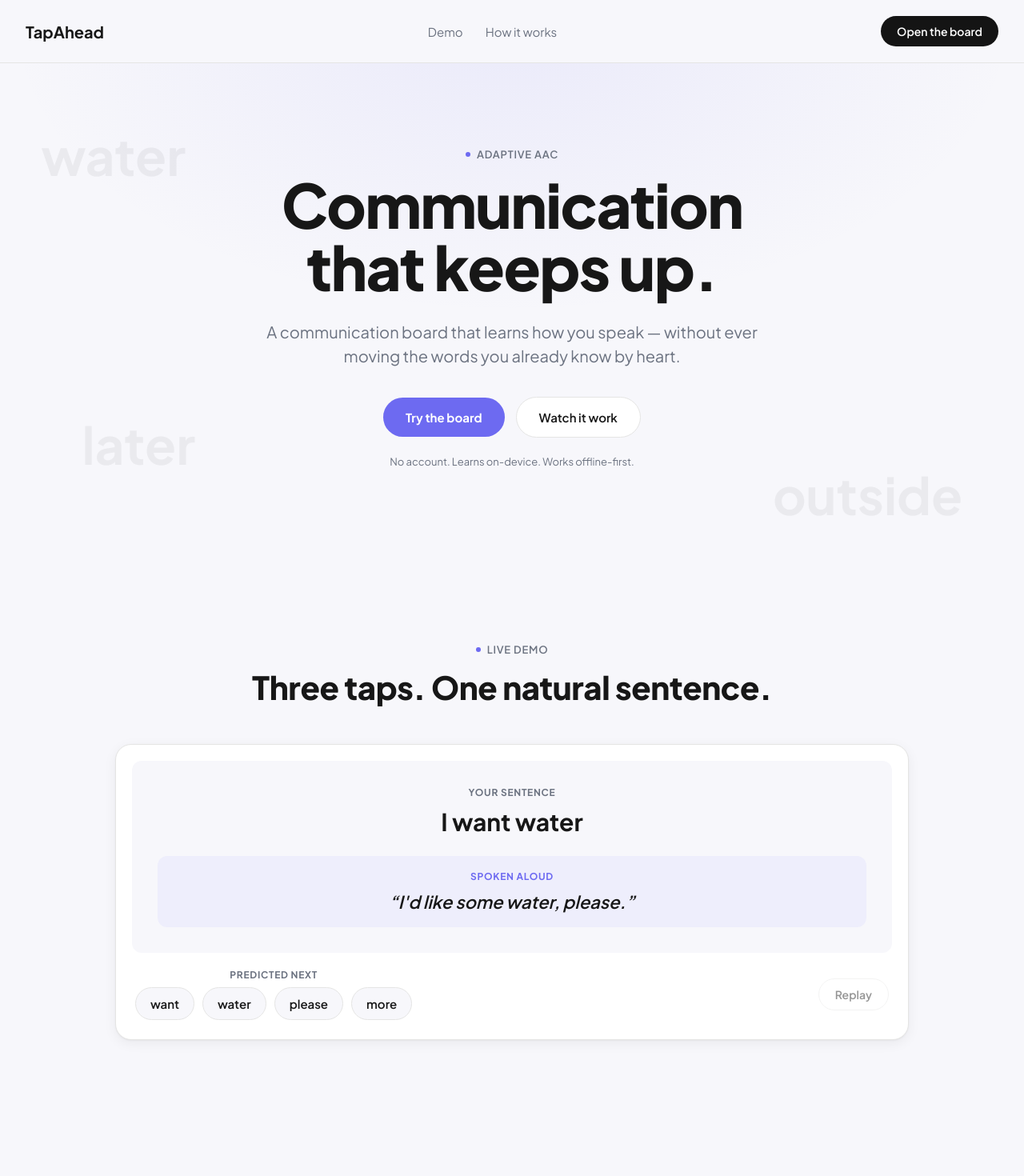
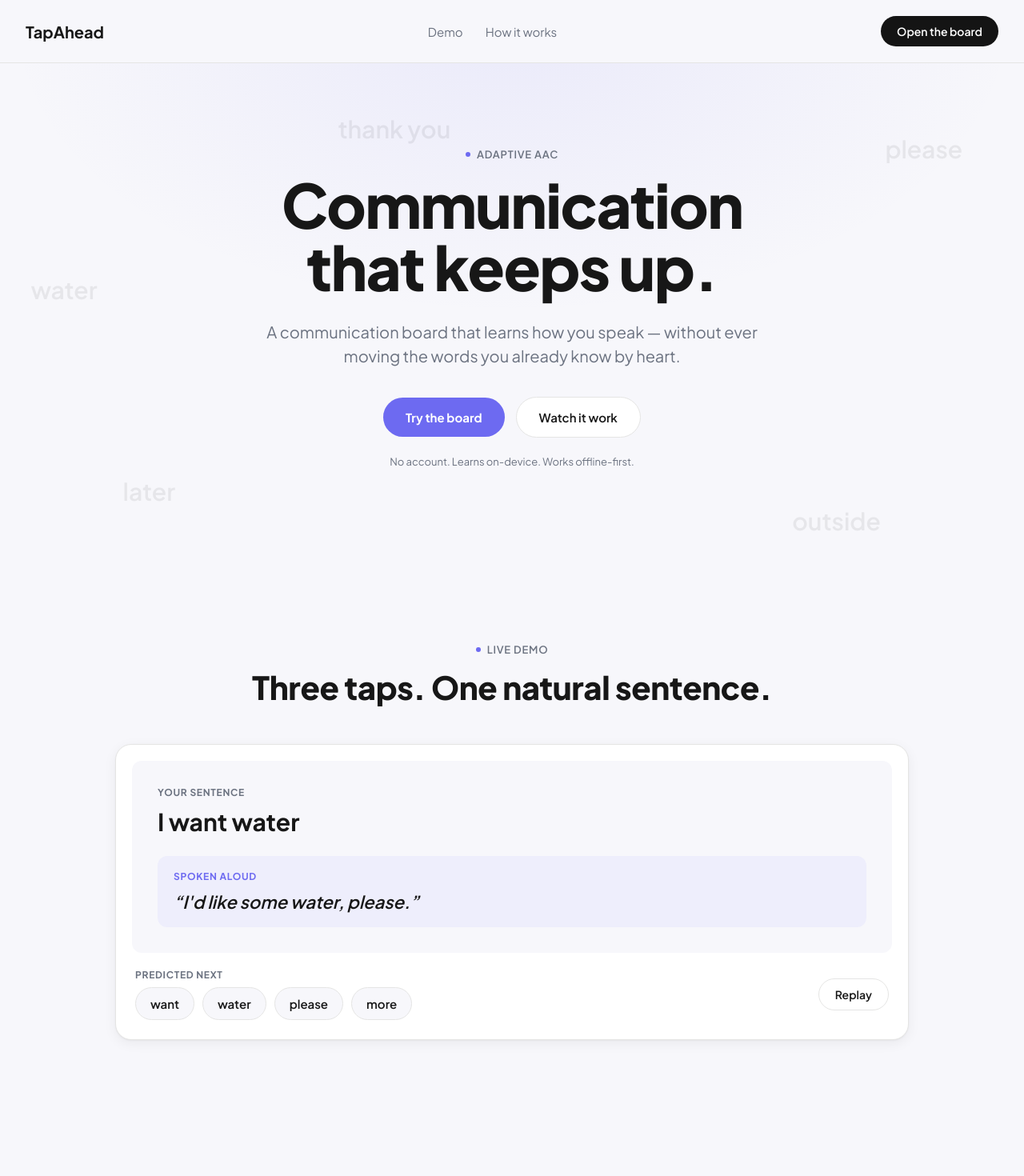
Before and after one commit to Priyanshi0275/tapahead, a Next.js app: page / in a window 1280 px wide. Shown: the top 1470 px of the page at 80% size. Built offline with nearby package versions, Linux system fonts and the light colour scheme.

Commit message:
Fix demo alignment/timing, add run-once animation with highlight+replay, functional reshuffle toggle, staggered prediction cards, updated hero watermarks

```diff
--- a/app/globals.css
+++ b/app/globals.css
@@ -173,28 +173,38 @@
 
 .hero-watermark {
   position: absolute;
-  font-size: 64px;
-  font-weight: 700;
+  font-size: 30px;
+  font-weight: 600;
   color: var(--color-ink);
-  opacity: 0.05;
+  opacity: 0.07;
   z-index: 0;
   pointer-events: none;
   white-space: nowrap;
 }
 
 .hero-watermark-1 {
-  top: 12%;
-  left: 4%;
+  top: 10%;
+  left: 33%;
 }
 
 .hero-watermark-2 {
-  bottom: 18%;
-  left: 8%;
+  top: 14%;
+  right: 6%;
 }
 
 .hero-watermark-3 {
-  bottom: 8%;
-  right: 6%;
+  top: 42%;
+  left: 3%;
+}
+
+.hero-watermark-4 {
+  bottom: 12%;
+  left: 12%;
+}
+
+.hero-watermark-5 {
+  bottom: 6%;
+  right: 14%;
 }
 
 .hero-inner {
@@ -334,12 +344,14 @@
   padding: 20px;
   box-shadow: var(--shadow-soft);
   margin-top: 48px;
+  text-align: left;
 }
 
 .demo-panel {
   background: var(--color-bg);
   border-radius: var(--radius-md);
   padding: 32px;
+  text-align: left;
 }
 
 .demo-label {
@@ -379,24 +391,11 @@
   }
 }
 
-.demo-spoken-wrap {
-  display: grid;
-  grid-template-rows: 0fr;
-  transition: grid-template-rows 0.45s ease, margin-top 0.45s ease;
-  margin-top: 0;
-}
-
-.demo-spoken-wrap.visible {
-  grid-template-rows: 1fr;
+/* Spoken box only ever mounts once the sentence is ready — box and text
+   always arrive together, never an empty box followed by text. */
+.demo-spoken {
+  animation: demo-spoken-in 0.4s ease;
   margin-top: 20px;
-}
-
-.demo-spoken-wrap > .demo-spoken {
-  overflow: hidden;
-  min-height: 0;
-}
-
-.demo-spoken {
   background: var(--color-brand-soft);
   border-radius: var(--radius-md);
   padding: 18px 20px;
@@ -425,6 +424,17 @@
   transform: translateY(0);
 }
 
+@keyframes demo-spoken-in {
+  from {
+    opacity: 0;
+    transform: translateY(10px);
+  }
+  to {
+    opacity: 1;
+    transform: translateY(0);
+  }
+}
+
 .demo-footer {
   display: flex;
   align-items: center;
@@ -432,6 +442,7 @@
   flex-wrap: wrap;
   gap: 16px;
   padding: 20px 4px 4px;
+  text-align: left;
 }
 
 .demo-predicted-tiles {
@@ -447,6 +458,12 @@
   padding: 10px 18px;
   font-weight: 600;
   font-size: 15px;
+  transition: border-color 0.2s ease, box-shadow 0.2s ease;
+}
+
+.pill-tile-highlight {
+  border-color: var(--color-brand);
+  box-shadow: 0 0 0 3px var(--color-brand-soft);
 }
 
 .pill-ghost {
@@ -457,6 +474,10 @@
   font-weight: 600;
   font-size: 14px;
   color: var(--color-ink);
+}
+
+.pill-ghost:hover {
+  background: var(--color-bg);
 }
 
 /* ---------------------------------------------------------------
@@ -522,6 +543,18 @@
   text-align: center;
   font-weight: 600;
   font-size: 15px;
+  animation: tile-shuffle-in 0.35s ease backwards;
+}
+
+@keyframes tile-shuffle-in {
+  from {
+    opacity: 0;
+    transform: scale(0.9) translateY(6px);
+  }
+  to {
+    opacity: 1;
+    transform: scale(1) translateY(0);
+  }
 }
 
 .mini-board-caption {
--- a/app/page.js
+++ b/app/page.js
@@ -1,8 +1,7 @@
 import Link from 'next/link';
 import DemoAnimation from '@/components/DemoAnimation';
 import Reveal from '@/components/Reveal';
-
-const coreGridWords = ['I', 'want', 'water', 'more', 'help', 'please', 'yes', 'no'];
+import CoreIdeaDemo from '@/components/CoreIdeaDemo';
 
 const predictionCards = [
   {
@@ -42,9 +41,11 @@
 
       {/* Hero */}
       <section className="hero">
-        <span className="hero-watermark hero-watermark-1">water</span>
-        <span className="hero-watermark hero-watermark-2">later</span>
-        <span className="hero-watermark hero-watermark-3">outside</span>
+        <span className="hero-watermark hero-watermark-1">thank you</span>
+        <span className="hero-watermark hero-watermark-2">please</span>
+        <span className="hero-watermark hero-watermark-3">water</span>
+        <span className="hero-watermark hero-watermark-4">later</span>
+        <span className="hero-watermark hero-watermark-5">outside</span>
 
         <div className="hero-inner">
           <span className="section-eyebrow" style={{ justifyContent: 'center' }}>
@@ -82,56 +83,28 @@
       {/* Core idea */}
       <section className="section" id="how-it-works">
         <Reveal>
-        <div className="core-idea-grid">
-          <div>
-            <span className="section-eyebrow">The core idea</span>
-            <h2 className="section-title" style={{ fontSize: 36 }}>
-              Your words stay where they belong.
-            </h2>
-            <p className="core-idea-body">
-              Most adaptive boards reshuffle tiles to &ldquo;help.&rdquo; For someone
-              who taps by muscle memory, that is a new board every morning.
-              TapAhead keeps the grid fixed forever and puts learning in a
-              separate row.
-            </p>
-            <div className="segmented-toggle">
-              <button type="button" className="active">TapAhead</button>
-              <button type="button">Boards that reshuffle</button>
-            </div>
-          </div>
-
-          <div className="mini-board-card">
-            <div className="mini-board-grid">
-              {coreGridWords.map((w) => (
-                <div key={w} className="mini-board-tile">{w}</div>
-              ))}
-            </div>
-            <p className="mini-board-caption">
-              Nothing moves. Ever. Predictions live above the grid.
-            </p>
-          </div>
-        </div>
+          <CoreIdeaDemo />
         </Reveal>
       </section>
 
       {/* Prediction */}
       <section className="section">
-        <Reveal>
         <span className="section-eyebrow">Prediction</span>
         <h2 className="prediction-title-two-tone">
           The layout doesn&apos;t change.
           <span className="dim">Your conversations do.</span>
         </h2>
         <div className="prediction-cards">
-          {predictionCards.map((card) => (
-            <div key={card.index} className="prediction-card">
-              <div className="prediction-index">{card.index}</div>
-              <h3>{card.title}</h3>
-              <p>{card.body}</p>
-            </div>
+          {predictionCards.map((card, i) => (
+            <Reveal key={card.index} delay={i * 120}>
+              <div className="prediction-card">
+                <div className="prediction-index">{card.index}</div>
+                <h3>{card.title}</h3>
+                <p>{card.body}</p>
+              </div>
+            </Reveal>
           ))}
         </div>
-        </Reveal>
       </section>
 
       {/* Natural speech */}
--- /dev/null
+++ b/components/CoreIdeaDemo.js
@@ -0,0 +1,84 @@
+'use client';
+
+import { useState } from 'react';
+
+const FIXED_ORDER = ['I', 'want', 'water', 'more', 'help', 'please', 'yes', 'no'];
+
+function shuffledCopy(arr) {
+  const copy = [...arr];
+  for (let i = copy.length - 1; i > 0; i -= 1) {
+    const j = Math.floor(Math.random() * (i + 1));
+    [copy[i], copy[j]] = [copy[j], copy[i]];
+  }
+  return copy;
+}
+
+export default function CoreIdeaDemo() {
+  const [mode, setMode] = useState('fixed');
+  const [words, setWords] = useState(FIXED_ORDER);
+  const [animKey, setAnimKey] = useState(0);
+
+  function handleFixed() {
+    setMode('fixed');
+    setWords(FIXED_ORDER);
+    setAnimKey((k) => k + 1);
+  }
+
+  function handleReshuffle() {
+    setMode('reshuffle');
+    setWords(shuffledCopy(FIXED_ORDER));
+    setAnimKey((k) => k + 1);
+  }
+
+  return (
+    <div className="core-idea-grid">
+      <div>
+        <span className="section-eyebrow">The core idea</span>
+        <h2 className="section-title" style={{ fontSize: 36 }}>
+          Your words stay where they belong.
+        </h2>
+        <p className="core-idea-body">
+          Most adaptive boards reshuffle tiles to &ldquo;help.&rdquo; For someone
+          who taps by muscle memory, that is a new board every morning.
+          TapAhead keeps the grid fixed forever and puts learning in a
+          separate row.
+        </p>
+        <div className="segmented-toggle">
+          <button
+            type="button"
+            className={mode === 'fixed' ? 'active' : ''}
+            onClick={handleFixed}
+          >
+            TapAhead
+          </button>
+          <button
+            type="button"
+            className={mode === 'reshuffle' ? 'active' : ''}
+            onClick={handleReshuffle}
+          >
+            Boards that reshuffle
+          </button>
+        </div>
+      </div>
+
+      <div className="mini-board-card">
+        <div className="mini-board-grid" key={animKey}>
+          {words.map((w, i) => (
+            <div
+              key={`${w}-${animKey}`}
+              className="mini-board-tile"
+              style={{ animationDelay: `${i * 30}ms` }}
+            >
+              {w}
+            </div>
+          ))}
+        </div>
+        <p className="mini-board-caption">
+          {mode === 'fixed'
+            ? 'Nothing moves. Ever. Predictions live above the grid.'
+            : 'Every tile moved. Muscle memory is gone.'}
+        </p>
+      </div>
+    </div>
+  );
+}
--- a/components/DemoAnimation.js
+++ b/components/DemoAnimation.js
@@ -2,15 +2,20 @@
 
 import { useEffect, useState } from 'react';
 
+// Runs once per mount/replay — never auto-loops. Each step either advances
+// the sentence, or briefly highlights the predicted tile about to be
+// picked (so it reads as "this one's about to be selected") before it
+// joins the sentence. `duration: null` marks the terminal step.
 const STEPS = [
-  { words: [], spoken: null, duration: 1200 },
-  { words: ['I'], spoken: null, duration: 850 },
-  { words: ['I', 'want'], spoken: null, duration: 850 },
-  { words: ['I', 'want', 'water'], spoken: null, duration: 900 },
+  { words: [], highlight: null, spoken: null, duration: 1100 },
+  { words: ['I'], highlight: null, spoken: null, duration: 800 },
+  { words: ['I', 'want'], highlight: null, spoken: null, duration: 700 },
+  { words: ['I', 'want'], highlight: 'water', spoken: null, duration: 650 },
   {
     words: ['I', 'want', 'water'],
+    highlight: null,
     spoken: "I'd like some water, please.",
-    duration: 2800,
+    duration: null,
   },
 ];
 
@@ -18,16 +23,24 @@
 
 export default function DemoAnimation() {
   const [stepIndex, setStepIndex] = useState(0);
+  const [runId, setRunId] = useState(0);
 
   useEffect(() => {
     const current = STEPS[stepIndex];
+    if (current.duration == null) return undefined;
     const timer = setTimeout(() => {
-      setStepIndex((i) => (i + 1) % STEPS.length);
+      setStepIndex((i) => i + 1);
     }, current.duration);
     return () => clearTimeout(timer);
-  }, [stepIndex]);
+    // eslint-disable-next-line react-hooks/exhaustive-deps
+  }, [stepIndex, runId]);
 
   const step = STEPS[stepIndex];
+
+  function handleReplay() {
+    setStepIndex(0);
+    setRunId((r) => r + 1);
+  }
 
   return (
     <div className="demo-card">
@@ -46,14 +59,12 @@
           )}
         </p>
 
-        <div className={`demo-spoken-wrap${step.spoken ? ' visible' : ''}`}>
+        {step.spoken && (
           <div className="demo-spoken">
             <span className="demo-label">Spoken aloud</span>
-            <p className="demo-quote">
-              {step.spoken ? `\u201C${step.spoken}\u201D` : ''}
-            </p>
+            <p className="demo-quote">{`\u201C${step.spoken}\u201D`}</p>
           </div>
-        </div>
+        )}
       </div>
 
       <div className="demo-footer">
@@ -63,13 +74,16 @@
           </span>
           <div className="demo-predicted-tiles">
             {PREDICTED.map((t) => (
-              <span key={t} className="pill-tile">
+              <span
+                key={t}
+                className={`pill-tile${step.highlight === t ? ' pill-tile-highlight' : ''}`}
+              >
                 {t}
               </span>
             ))}
           </div>
         </div>
-        <button type="button" className="pill-ghost" disabled>
+        <button type="button" className="pill-ghost" onClick={handleReplay}>
           Replay
         </button>
       </div>
--- a/components/Reveal.js
+++ b/components/Reveal.js
@@ -2,7 +2,7 @@
 
 import { useEffect, useRef, useState } from 'react';
 
-export default function Reveal({ children, className = '' }) {
+export default function Reveal({ children, className = '', delay = 0 }) {
   const ref = useRef(null);
   const [visible, setVisible] = useState(false);
 
@@ -25,7 +25,11 @@
   }, []);
 
   return (
-    <div ref={ref} className={`reveal ${visible ? 'reveal-visible' : ''} ${className}`}>
+    <div
+      ref={ref}
+      className={`reveal ${visible ? 'reveal-visible' : ''} ${className}`}
+      style={delay ? { transitionDelay: `${delay}ms` } : undefined}
+    >
       {children}
     </div>
   );
```
